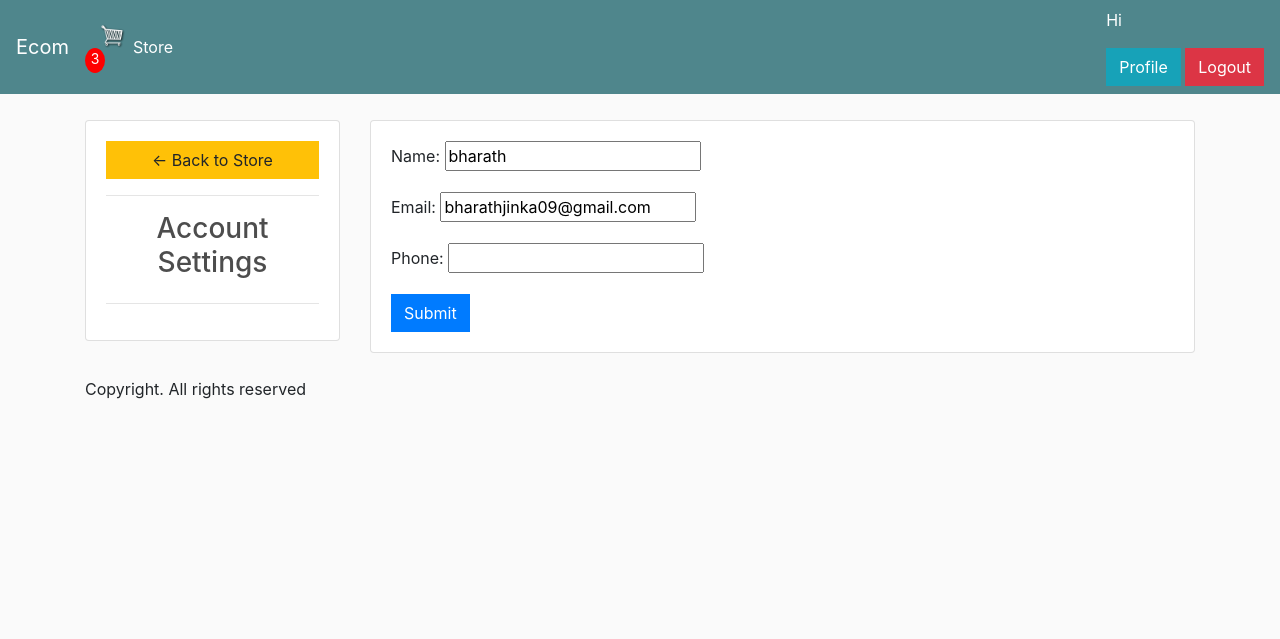
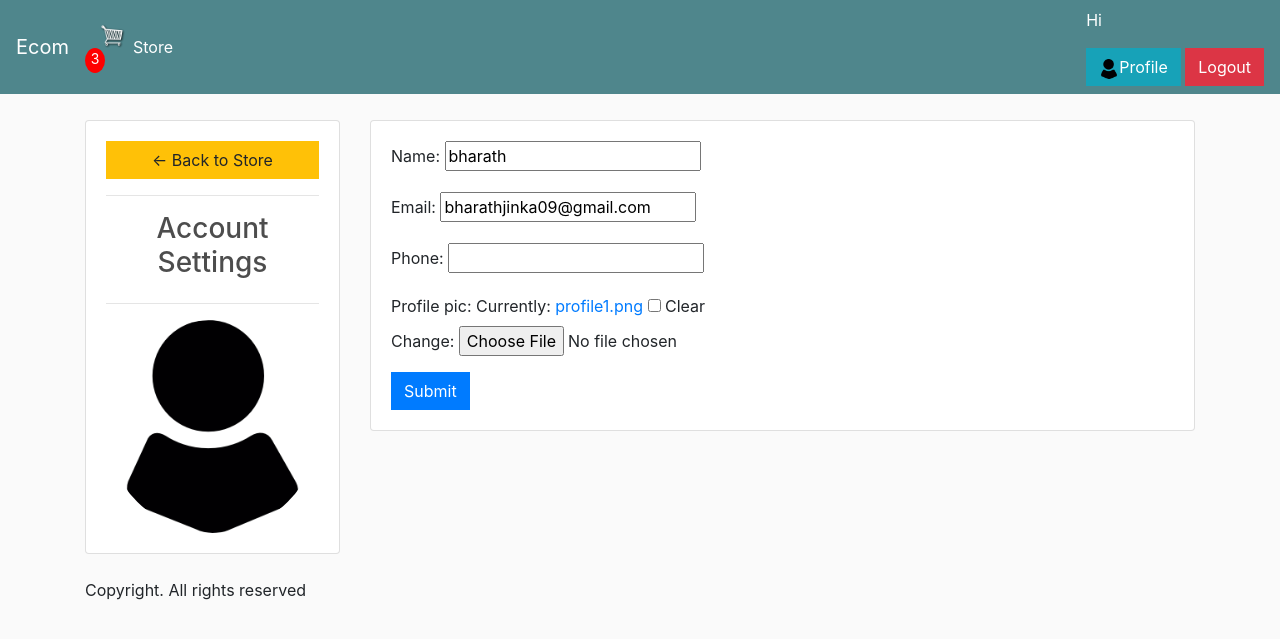
Before and after one commit to bharathjinka09/django-ecommerce, a Django app: page /profile/ in a window 1280 px wide. Shown: the top 639 px of the page. Run offline with Django 3.2, Linux system fonts and the light colour scheme; a user stored in the database is signed in; data comes from the database, SQL or seed files in the repository; both versions use the stored data as it was after the commit; some libraries are stand-ins or nearby versions.

Commit message:
User Profile Image

```diff
--- a/store/models.py
+++ b/store/models.py
@@ -10,6 +10,7 @@ class Customer(models.Model):
     name = models.CharField(max_length=200, null=True)
     email = models.CharField(max_length=200, null=True)
     phone = models.CharField(max_length=200, null=True)
+    profile_pic = models.ImageField(default='profile1.png', null=True, blank=True)
 
     def __str__(self):
         return self.name
--- a/store/templates/store/main.html
+++ b/store/templates/store/main.html
@@ -113,7 +113,8 @@
           {% if request.user.is_authenticated %}
           <p style="color: white;">Hi <b>{{request.user.first_name}} {{request.user.last_name}}</b></p>
 
-           <a class="btn btn-info" href="{% url 'profile' %}">Profile</a>
+           <a class="btn btn-info" href="{% url 'profile' %}">
+            <img width="20" alt="" src="{{request.user.customer.profile_pic.url}}" >Profile</a>
 
             <a href="accounts/logout/" class="btn btn-danger">Logout</a>
 
--- a/store/templates/store/user_profile.html
+++ b/store/templates/store/user_profile.html
@@ -18,6 +18,11 @@
 			<hr>
 			<h3 style="text-align: center">Account Settings</h3>
 			<hr>
+			{% if request.user.customer.profile_pic %}
+			<img alt="" class="img-fluid rounded-circle" src="{{request.user.customer.profile_pic.url}}" >
+			{% else %}
+			<img alt="" class="img-fluid rounded-circle" src="{% static 'images/profile1.png' %}" >
+			{% endif %}
 		</div>
 	</div>
 	<div class="col-md-9 profile">
--- a/store/views.py
+++ b/store/views.py
@@ -52,7 +52,7 @@ def get_user_profile(request):
     form = CustomerForm(instance=customer)
 
     if request.method == 'POST':
-        form = CustomerForm(request.POST, instance=customer)
+        form = CustomerForm(request.POST, request.FILES, instance=customer)
         if form.is_valid():
             form.save()
 
```
Also changed, not shown: db.sqlite3, static/images/bharath.png (added), static/images/bharath_Zj6BgfK.png (added), static/images/profile1.png (added), static/images/shoes_OGVV8Pq.jpg (added), store/migrations/0005_customer_profile_pic.py (added).
